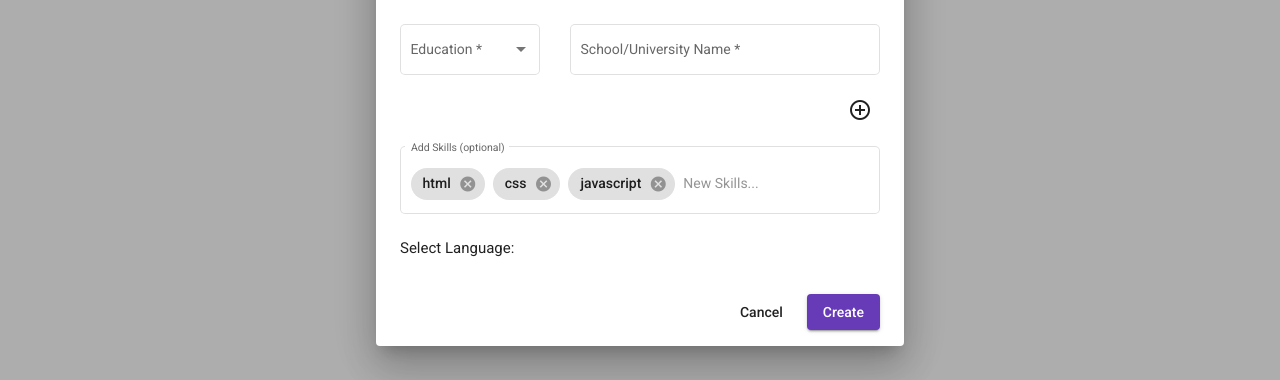
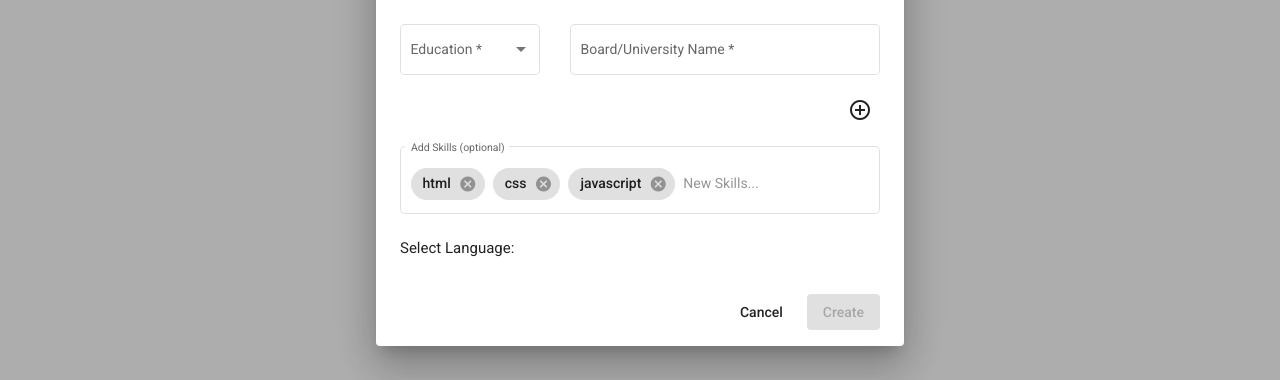
Before and after one commit to Mangesh-97/resume-app, an Angular app: page / in a window 1280 px wide. Both pictures are taken after a click on the button "Create Resume". Shown: the part 384-764 px from the top of the page. Built offline with nearby package versions, Linux system fonts and the light colour scheme; no server answers.

Commit message:
some issue in form fixed

```diff
--- a/src/app/shared/model/resume-form.ts
+++ b/src/app/shared/model/resume-form.ts
@@ -13,7 +13,7 @@ export interface Iresume {
     langMarathi: boolean
     objective: string
     phone: string
-    schoolUni: string[]
+    board: string[]
     skillsArray: ISkillsArray[],
     id?: string
 }
--- a/src/app/shared/resume/resume-dashboard/resume-dashboard.component.ts
+++ b/src/app/shared/resume/resume-dashboard/resume-dashboard.component.ts
@@ -21,7 +21,7 @@ export class ResumeDashboardComponent implements OnInit {
   ngOnInit(): void {
     this._resumeSerivce.getAllResume()
       .subscribe(res => {
-        console.log(res);
+        // console.log(res);
         this.resumesArray = res
       })
   }
@@ -37,7 +37,7 @@ export class ResumeDashboardComponent implements OnInit {
           setTimeout(() => {
             this._resumeSerivce.getAllResume()
               .subscribe(res => {
-                console.log(res);
+                // console.log(res);
                 this.resumesArray = res
               })
           }, 500);
--- a/src/app/shared/resume/resume-form/resume-form.component.html
+++ b/src/app/shared/resume/resume-form/resume-form.component.html
@@ -77,14 +77,13 @@
             </div>
 
             <div class="col-md-8">
-                <div class="row" formArrayName="schoolUni"
-                    *ngFor="let skill of schoolUniFormsArray.controls, index as i">
+                <div class="row" formArrayName="board" *ngFor="let skill of boardFormsArray.controls, index as i">
                     <div class="col-12">
                         <mat-form-field appearance="outline" class="w-100">
-                            <mat-label>School/University Name</mat-label>
+                            <mat-label>Board/University Name</mat-label>
                             <input matInput placeholder="Enter Your School/University Name" [formControlName]="i"
                                 required>
-                            <mat-icon matSuffix *ngIf="schoolUniFormsArray.length > 1" (click)="onRemoveEdu( i)"
+                            <mat-icon matSuffix *ngIf="boardFormsArray.length > 1" (click)="onRemoveEdu(i)"
                                 class="addIcon">remove_circle</mat-icon>
                             <mat-error>
                                 this field is mandatory
@@ -151,6 +150,7 @@
     </div>
     <div mat-dialog-actions align="end">
         <button mat-button mat-dialog-close type="button">Cancel</button>
-        <button mat-button mat-raised-button [mat-dialog-close]="true" color="primary" type="submit">Create</button>
+        <button mat-button mat-raised-button color="primary" type="submit" [mat-dialog-close]="true"
+            [disabled]="resumeForm.invalid">Create</button>
     </div>
 </form>
--- a/src/app/shared/resume/resume-form/resume-form.component.ts
+++ b/src/app/shared/resume/resume-form/resume-form.component.ts
@@ -5,6 +5,7 @@ import { skill } from '../../model/resume-form';
 import { FormArray, FormBuilder, FormControl, FormGroup, Validators } from '@angular/forms';
 import { ResumeService } from '../../services/resume.service';
 import { Router } from '@angular/router';
+import { MatDialogRef } from '@angular/material/dialog';
 
 @Component({
   selector: 'app-resume-form',
@@ -18,7 +19,8 @@ export class ResumeFormComponent implements OnInit {
   constructor(
     private _fb: FormBuilder,
     private _resumeService: ResumeService,
-    private _router: Router
+    private _router: Router,
+    private _dialogRef: MatDialogRef<ResumeFormComponent>
   ) { }
 
   ngOnInit(): void {
@@ -35,7 +37,7 @@ export class ResumeFormComponent implements OnInit {
       phone: [null, Validators.required],
       address: [null, Validators.required],
       education: this._fb.array(['']),
-      schoolUni: this._fb.array(['']),
+      board: this._fb.array(['']),
       skillsArray: this._fb.array([]),
       langEnglish: [null],
       langHindi: [null],
@@ -78,13 +80,14 @@ export class ResumeFormComponent implements OnInit {
   onResumeFormSubmit() {
 
     if (this.resumeForm.valid && this.skills.length > 0) {
-      console.log(this.resumeForm.value);
+      // console.log(this.resumeForm.value);
 
       this.f['skillsArray'].value.push(...this.skills)
       // console.log(this.resumeForm.controls['skillsArray'].value);
       this._resumeService.addResume(this.resumeForm.value)
         .subscribe(res => {
-          console.log(res.name, 'key here');
+          // console.log(res.name, 'key here');
+          // this._dialogRef.close()
           this._router.navigate([res.name])
         })
     }
@@ -99,20 +102,20 @@ export class ResumeFormComponent implements OnInit {
     return this.resumeForm.get('education') as FormArray
   }
 
-  get schoolUniFormsArray() {
-    return this.resumeForm.get('schoolUni') as FormArray
+  get boardFormsArray() {
+    return this.resumeForm.get('board') as FormArray
   }
 
   addEduction() {
-    if ((this.EducationFormsArray && this.schoolUniFormsArray).length < 4) {
+    if ((this.EducationFormsArray && this.boardFormsArray).length < 4) {
 
       this.EducationFormsArray.push(new FormControl(null))
-      this.schoolUniFormsArray.push(new FormControl(null))
+      this.boardFormsArray.push(new FormControl(null))
     }
   }
 
   onRemoveEdu(id: number) {
     this.EducationFormsArray.removeAt(id)
-    this.schoolUniFormsArray.removeAt(id)
+    this.boardFormsArray.removeAt(id)
   }
 }
--- a/src/app/shared/resume/resume/resume.component.html
+++ b/src/app/shared/resume/resume/resume.component.html
@@ -44,7 +44,7 @@
                         </li>
                     </ul>
                     <ul style="list-style: none;">
-                        <li *ngFor="let schUni of resObj.schoolUni">
+                        <li *ngFor="let schUni of resObj.board">
                             {{schUni}}
                         </li>
                     </ul>
--- a/src/app/shared/resume/resume/resume.component.ts
+++ b/src/app/shared/resume/resume/resume.component.ts
@@ -21,10 +21,10 @@ export class ResumeComponent implements OnInit {
     this._route.params
       .subscribe(res => {
         this.resumeId = res['resId']
-        console.log(this.resumeId);
+        // console.log(this.resumeId);
         this._resumeService.getResume(this.resumeId)
           .subscribe(res => {
-            console.log(res);
+            // console.log(res);
             this.resObj = res
 
 
--- a/src/app/shared/services/resume.service.ts
+++ b/src/app/shared/services/resume.service.ts
@@ -34,12 +34,12 @@ export class ResumeService {
               langMarathi: res[key].langMarathi,
               objective: res[key].objective,
               phone: res[key].phone,
-              schoolUni: res[key].schoolUni,
+              board: res[key].board,
               skillsArray: res[key].skillsArray,
               id: key
             }
 
-            console.log(obj);
+            // console.log(obj);
             arr.push(obj)
           }
 
```
